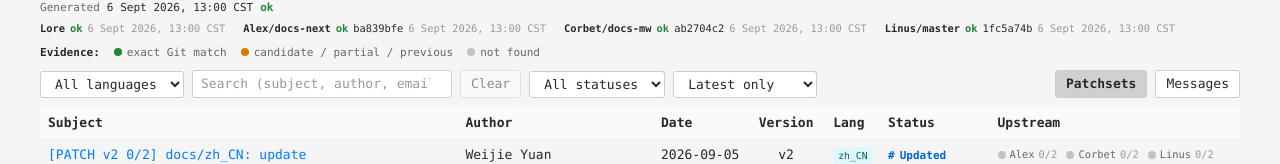
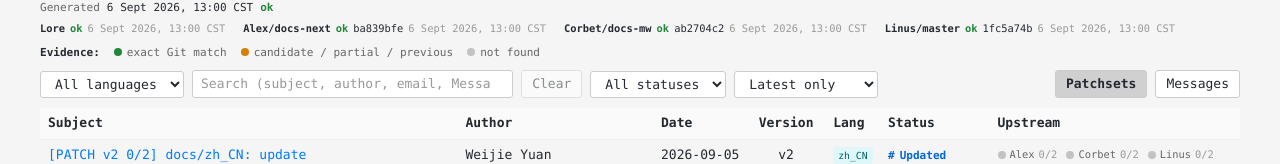
Before and after one commit to bertyuan/zhujian, a Next.js app: page / in a window 1280 px wide. Shown: the part 156-320 px from the top of the page. Built offline with nearby package versions, Linux system fonts and the light colour scheme.

Commit message:
fix: widen patchset search field

```diff
--- a/app/globals.css
+++ b/app/globals.css
@@ -150,7 +150,7 @@ main { min-height: calc(100vh - 118px); }
 .guide-item { align-items: center; display: inline-flex; gap: 5px; }
 
 .controls { align-items: center; display: flex; flex-wrap: wrap; gap: 8px; margin-bottom: 10px; }
-.search-wrap { display: flex; flex: 1; min-width: 260px; }
+.search-wrap { display: flex; flex: 2; min-width: 320px; }
 .search-input {
   background: var(--input-bg);
   border: 1px solid var(--border);
```
